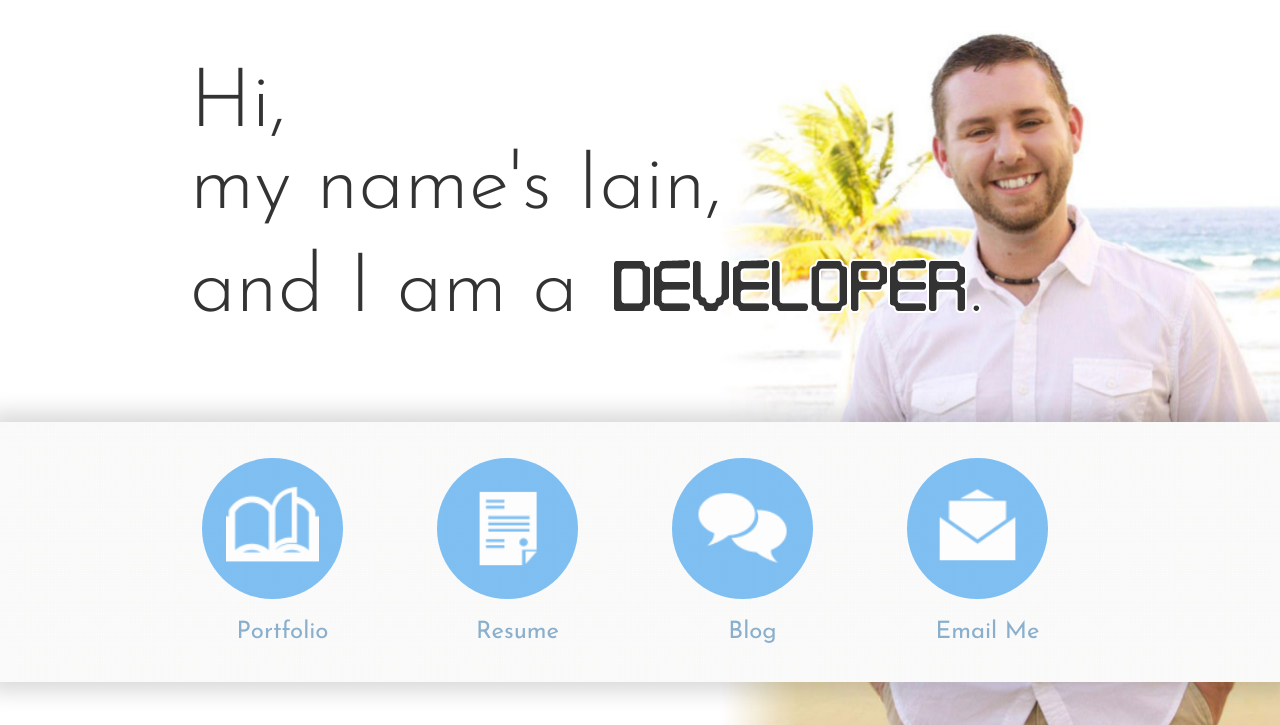
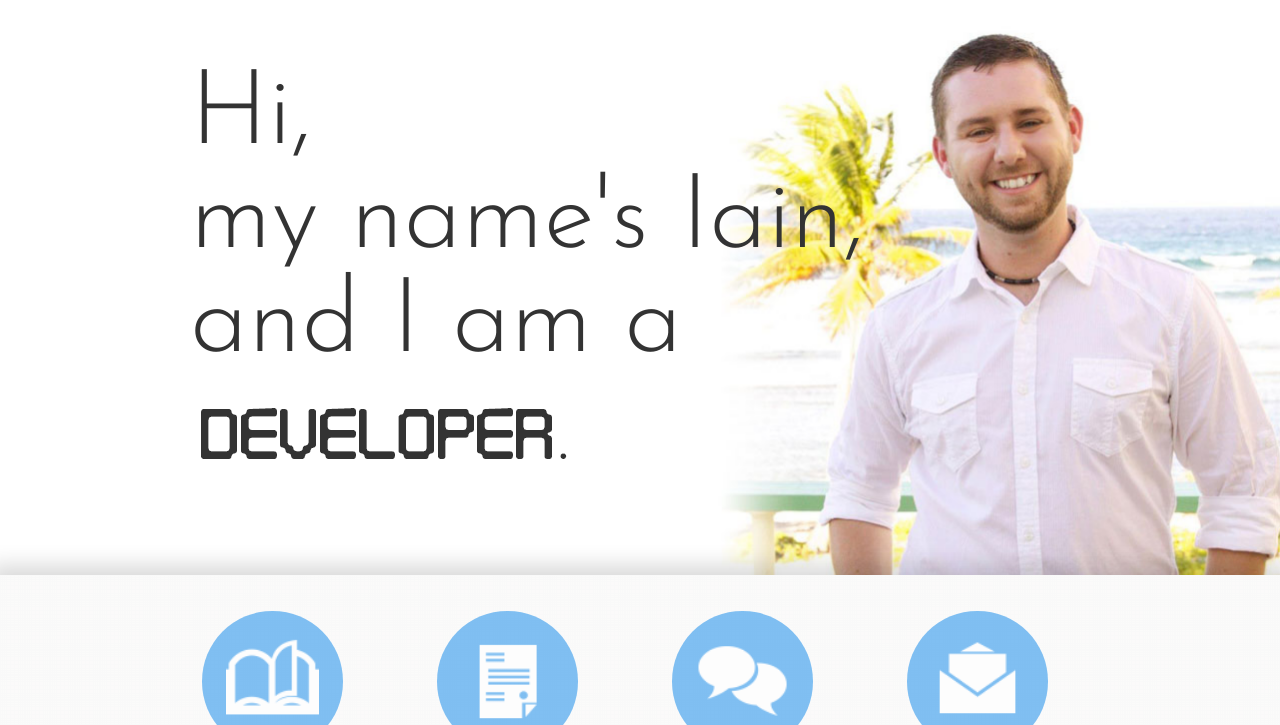
Before and after one commit to iaincamacho/iaincamacho.com, a website: page app/public/index.html in a window 1280 px wide. Shown: the part 75-800 px from the top of the page. Drawn offline with nearby package versions, Linux system fonts and the light colour scheme.

Commit message:
updated css

```diff
--- a/app/public/resources/scss/style.scss
+++ b/app/public/resources/scss/style.scss
@@ -140,7 +140,7 @@ hr {
 
 // HEADLINE
 .headline {
-	font-size:82px;
+	font-size:104px;
 	font-weight:300;
     vertical-align: top;
     line-height:1em;
```
Also changed, not shown: app/public/resources/css/style.css.
